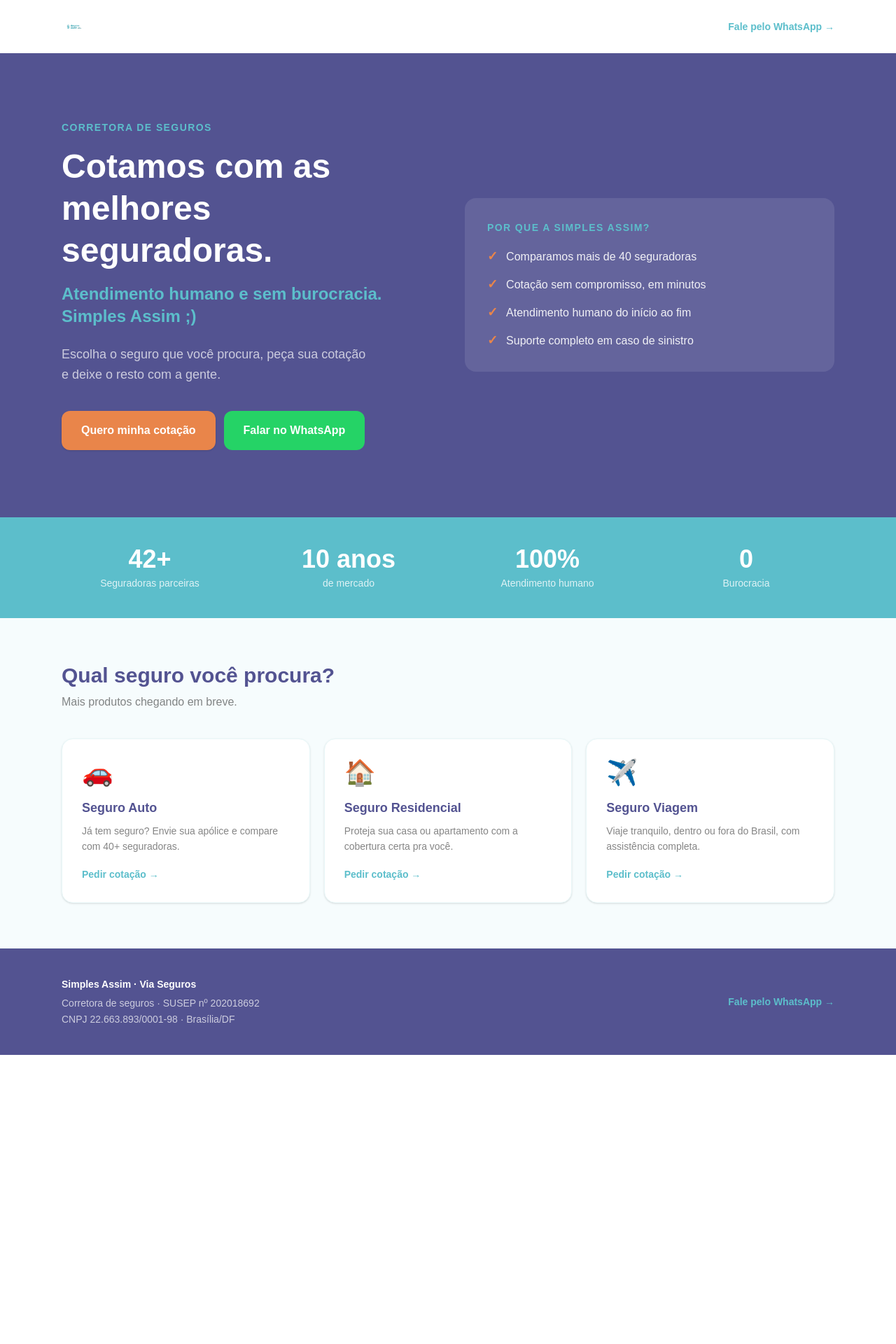
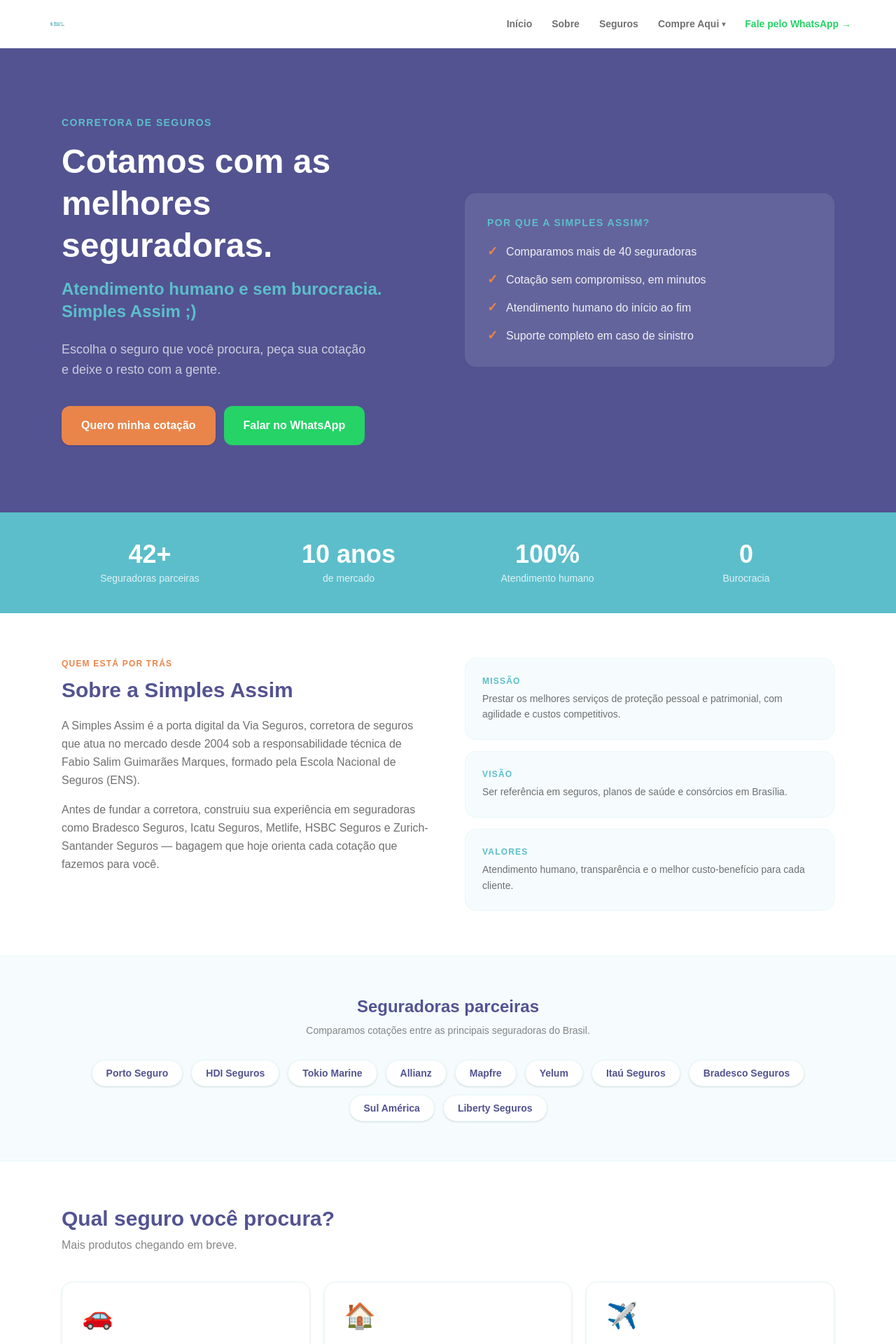
Before and after one commit to fabiosalim-pixel/site-simplesassim, a Next.js app: page / in a window 1280 px wide. Shown: the top 1920 px of the page at 70% size. Before the commit the page ends 1507 px from the top, so only its background shows below. Built offline with nearby package versions, Linux system fonts and the light colour scheme.

Commit message:
feat: menu de navegacao, secao sobre e seguradoras parceiras

```diff
--- a/app/[produto]/page.tsx
+++ b/app/[produto]/page.tsx
@@ -6,6 +6,7 @@
 import { notFound } from "next/navigation";
 import FormularioCotacao from "@/components/FormularioCotacao";
 import FormularioAutoQualificado from "@/components/FormularioAutoQualificado";
+import SiteHeader from "@/components/SiteHeader";
 import Image from "next/image";
 
 /* ─── CONFIGURAÇÃO DE PRODUTOS ─────────────────────────────────────────── */
@@ -100,28 +101,6 @@
 }
 
 /* ─── COMPONENTES INTERNOS ──────────────────────────────────────────────── */
-
-function NavBar() {
-  return (
-    <nav className="w-full bg-white border-b border-[#e8f7f8] px-6 py-4">
-      <div className="max-w-5xl mx-auto flex items-center justify-between">
-        <Image
-          src="/logo.png"
-          alt="Simples Assim"
-          width={160}
-          height={48}
-          priority
-        />
-        <a
-          href="https://wa.me/5561999867005"
-          className="text-sm font-semibold text-[#5CBECB] hover:text-[#4aacb9] transition-colors"
-        >
-          Fale pelo WhatsApp →
-        </a>
-      </div>
-    </nav>
-  );
-}
 
 function Hero({ config }: { config: ProdutoConfig }) {
   const whatsappUrl = `https://wa.me/5561999867005?text=${encodeURIComponent(
@@ -300,7 +279,7 @@
 
   return (
     <main className="min-h-screen font-[family-name:var(--font-nunito)]">
-      <NavBar />
+      <SiteHeader />
       <Hero config={config} />
       <CredibilidadeBar />
       <SecaoFormulario slug={produto} />
--- a/app/page.tsx
+++ b/app/page.tsx
@@ -1,9 +1,8 @@
 import type { Metadata } from "next";
 import Link from "next/link";
-import Image from "next/image";
+import SiteHeader from "@/components/SiteHeader";
 
 // ─────────────────────────────────────────────────────────────
-// Link de WhatsApp (já com o número real)
 const WHATSAPP =
   "https://wa.me/5561999867005?text=Ol%C3%A1!%20Quero%20uma%20cota%C3%A7%C3%A3o.";
 // ─────────────────────────────────────────────────────────────
@@ -49,33 +48,29 @@
   },
 ];
 
+// TODO: substituir por logos reais quando Salim enviar os arquivos
+// (ver tarefa no Asana — pendência de logos das seguradoras parceiras)
+const SEGURADORAS = [
+  "Porto Seguro",
+  "HDI Seguros",
+  "Tokio Marine",
+  "Allianz",
+  "Mapfre",
+  "Yelum",
+  "Itaú Seguros",
+  "Bradesco Seguros",
+  "Sul América",
+  "Liberty Seguros",
+];
+
 export default function Home() {
   return (
     <main className="min-h-screen bg-white">
-      {/* ── Header ── */}
-      <header className="max-w-6xl mx-auto px-6 py-5 flex items-center justify-between">
-        <Image
-          src="/logo.png"
-          alt="Simples Assim"
-          width={150}
-          height={42}
-          priority
-          className="h-9 w-auto"
-        />
-        <a
-          href={WHATSAPP}
-          target="_blank"
-          rel="noopener noreferrer"
-          className="text-sm font-semibold text-[#5CBECB] hover:text-[#4aa9b6] transition-colors"
-        >
-          Fale pelo WhatsApp →
-        </a>
-      </header>
+      <SiteHeader />
 
       {/* ── Hero ── */}
       <section className="bg-[#535391] text-white">
         <div className="max-w-6xl mx-auto px-6 py-16 md:py-24 grid md:grid-cols-2 gap-10 md:gap-12 items-center">
-          {/* Coluna esquerda */}
           <div>
             <p className="text-[#5CBECB] font-bold text-sm uppercase tracking-widest mb-4">
               Corretora de seguros
@@ -109,7 +104,6 @@
             </div>
           </div>
 
-          {/* Coluna direita — card "Por que a Simples Assim" */}
           <div className="bg-white/10 rounded-2xl p-7 md:p-8">
             <p className="text-[#5CBECB] font-bold text-sm uppercase tracking-widest mb-5">
               Por que a Simples Assim?
@@ -140,8 +134,86 @@
         </div>
       </section>
 
+      {/* ── Sobre ── */}
+      <section id="sobre" className="bg-white">
+        <div className="max-w-6xl mx-auto px-6 py-16 grid md:grid-cols-2 gap-12">
+          <div>
+            <p className="text-[#E9854A] font-bold text-xs uppercase tracking-widest mb-3">
+              Quem está por trás
+            </p>
+            <h2 className="text-2xl md:text-3xl font-black text-[#535391] mb-5">
+              Sobre a Simples Assim
+            </h2>
+            <p className="text-[#333333]/70 leading-relaxed mb-4">
+              A Simples Assim é a porta digital da Via Seguros, corretora de
+              seguros que atua no mercado desde 2004 sob a responsabilidade
+              técnica de Fabio Salim Guimarães Marques, formado pela Escola
+              Nacional de Seguros (ENS).
+            </p>
+            <p className="text-[#333333]/70 leading-relaxed">
+              Antes de fundar a corretora, construiu sua experiência em
+              seguradoras como Bradesco Seguros, Icatu Seguros, Metlife, HSBC
+              Seguros e Zurich-Santander Seguros — bagagem que hoje orienta
+              cada cotação que fazemos para você.
+            </p>
+          </div>
+
+          <div className="grid gap-4">
+            <div className="bg-[#f6fcfd] rounded-2xl p-6 border border-[#e8f7f8]">
+              <p className="text-xs font-bold text-[#5CBECB] uppercase tracking-widest mb-1.5">
+                Missão
+              </p>
+              <p className="text-[#333333]/70 text-sm leading-relaxed">
+                Prestar os melhores serviços de proteção pessoal e
+                patrimonial, com agilidade e custos competitivos.
+              </p>
+            </div>
+            <div className="bg-[#f6fcfd] rounded-2xl p-6 border border-[#e8f7f8]">
+              <p className="text-xs font-bold text-[#5CBECB] uppercase tracking-widest mb-1.5">
+                Visão
+              </p>
+              <p className="text-[#333333]/70 text-sm leading-relaxed">
+                Ser referência em seguros, planos de saúde e consórcios em
+                Brasília.
+              </p>
+            </div>
+            <div className="bg-[#f6fcfd] rounded-2xl p-6 border border-[#e8f7f8]">
+              <p className="text-xs font-bold text-[#5CBECB] uppercase tracking-widest mb-1.5">
+                Valores
+              </p>
+              <p className="text-[#333333]/70 text-sm leading-relaxed">
+                Atendimento humano, transparência e o melhor custo-benefício
+                para cada cliente.
+              </p>
+            </div>
+          </div>
+        </div>
+      </section>
+
+      {/* ── Seguradoras parceiras ── */}
+      <section className="bg-[#f6fcfd] border-y border-[#e8f7f8]">
+        <div className="max-w-6xl mx-auto px-6 py-14">
+          <h2 className="text-xl md:text-2xl font-black text-[#535391] text-center mb-2">
+            Seguradoras parceiras
+          </h2>
+          <p className="text-[#333333]/60 text-center text-sm mb-8">
+            Comparamos cotações entre as principais seguradoras do Brasil.
+          </p>
+          <div className="flex flex-wrap justify-center gap-3">
+            {SEGURADORAS.map((s) => (
+              <span
+                key={s}
+                className="bg-white border border-[#e8f7f8] rounded-full px-5 py-2 text-sm font-semibold text-[#535391] shadow-sm"
+              >
+                {s}
+              </span>
+            ))}
+          </div>
+        </div>
+      </section>
+
       {/* ── Produtos ── */}
-      <section id="produtos" className="bg-[#f6fcfd] border-b border-[#e8f7f8]">
+      <section id="produtos" className="bg-white border-b border-[#e8f7f8]">
         <div className="max-w-6xl mx-auto px-6 py-16">
           <h2 className="text-2xl md:text-3xl font-black text-[#535391] mb-2">
             Qual seguro você procura?
@@ -175,13 +247,14 @@
 
       {/* ── Rodapé ── */}
       <footer className="bg-[#535391] text-white/70">
-        <div className="max-w-6xl mx-auto px-6 py-10 flex flex-col md:flex-row md:items-center md:justify-between gap-4">
+        <div className="max-w-6xl mx-auto px-6 py-10 flex flex-col md:flex-row md:items-start md:justify-between gap-6">
           <div className="text-sm leading-relaxed">
             <p className="font-bold text-white mb-1">
               Simples Assim · Via Seguros
             </p>
             <p>Corretora de seguros · SUSEP nº 202018692</p>
             <p>CNPJ 22.663.893/0001-98 · Brasília/DF</p>
+            <p className="mt-2">Tel/WhatsApp: (61) 99986-7005</p>
           </div>
           <a
             href={WHATSAPP}
--- /dev/null
+++ b/components/SiteHeader.tsx
@@ -0,0 +1,133 @@
+import Image from "next/image";
+import Link from "next/link";
+
+const WHATSAPP_NUMERO = "5561999867005";
+
+function waLink(mensagem: string) {
+  return `https://wa.me/${WHATSAPP_NUMERO}?text=${encodeURIComponent(mensagem)}`;
+}
+
+const PRODUTOS_MENU = [
+  { nome: "Auto", icone: "🚗", href: "/seguro-auto" },
+  {
+    nome: "Empresarial",
+    icone: "🏢",
+    href: waLink("Olá! Quero uma cotação de Seguro Empresarial."),
+  },
+  { nome: "Residencial", icone: "🏠", href: "/seguro-residencial" },
+  { nome: "Viagem", icone: "✈️", href: "/seguro-viagem" },
+  {
+    nome: "Vida",
+    icone: "❤️",
+    href: waLink("Olá! Quero uma cotação de Seguro de Vida."),
+  },
+];
+
+const NAV_LINKS = [
+  { nome: "Início", href: "/" },
+  { nome: "Sobre", href: "/#sobre" },
+  { nome: "Seguros", href: "/#produtos" },
+];
+
+function ItemMenuProduto({ p }: { p: (typeof PRODUTOS_MENU)[number] }) {
+  const externo = p.href.startsWith("http");
+  return (
+    <a
+      href={p.href}
+      target={externo ? "_blank" : undefined}
+      rel={externo ? "noopener noreferrer" : undefined}
+      className="flex items-center gap-2 px-4 py-2.5 text-sm text-[#333333] hover:bg-[#f6fcfd] hover:text-[#5CBECB] transition-colors"
+    >
+      <span>{p.icone}</span>
+      {p.nome}
+    </a>
+  );
+}
+
+function DropdownCompreAqui() {
+  return (
+    <details className="relative">
+      <summary className="list-none cursor-pointer flex items-center gap-1 text-sm font-semibold text-[#333333]/70 hover:text-[#5CBECB] transition-colors [&::-webkit-details-marker]:hidden">
+        Compre Aqui
+        <span className="text-[10px] mt-0.5">▾</span>
+      </summary>
+      <div className="absolute right-0 mt-2 w-52 bg-white border border-[#e8f7f8] rounded-xl shadow-lg overflow-hidden z-50">
+        {PRODUTOS_MENU.map((p) => (
+          <ItemMenuProduto key={p.nome} p={p} />
+        ))}
+      </div>
+    </details>
+  );
+}
+
+export default function SiteHeader() {
+  return (
+    <header className="w-full bg-white border-b border-[#e8f7f8] px-6 py-4 relative z-50">
+      <div className="max-w-6xl mx-auto flex items-center justify-between">
+        <Link href="/" className="flex-shrink-0">
+          <Image
+            src="/logo.png"
+            alt="Simples Assim"
+            width={150}
+            height={42}
+            priority
+            className="h-9 w-auto"
+          />
+        </Link>
+
+        {/* Menu — desktop */}
+        <nav className="hidden md:flex items-center gap-7">
+          {NAV_LINKS.map((l) => (
+            <a
+              key={l.nome}
+              href={l.href}
+              className="text-sm font-semibold text-[#333333]/70 hover:text-[#5CBECB] transition-colors"
+            >
+              {l.nome}
+            </a>
+          ))}
+          <DropdownCompreAqui />
+          <a
+            href={waLink("Olá! Quero uma cotação.")}
+            target="_blank"
+            rel="noopener noreferrer"
+            className="text-sm font-semibold text-[#25D366] hover:text-[#1ebe5a] transition-colors"
+          >
+            Fale pelo WhatsApp →
+          </a>
+        </nav>
+
+        {/* Menu — mobile (hambúrguer, clique abre/fecha) */}
+        <details className="md:hidden relative">
+          <summary className="list-none cursor-pointer text-2xl leading-none text-[#535391] [&::-webkit-details-marker]:hidden">
+            ☰
+          </summary>
+          <div className="absolute right-0 mt-3 w-60 bg-white border border-[#e8f7f8] rounded-xl shadow-lg p-2 z-50">
+            {NAV_LINKS.map((l) => (
+              <a
+                key={l.nome}
+                href={l.href}
+                className="block px-3 py-2.5 rounded-lg text-sm font-semibold text-[#333333] hover:bg-[#f6fcfd]"
+              >
+                {l.nome}
+              </a>
+            ))}
+            <div className="border-t border-[#e8f7f8] my-1" />
+            {PRODUTOS_MENU.map((p) => (
+              <ItemMenuProduto key={p.nome} p={p} />
+            ))}
+            <div className="border-t border-[#e8f7f8] my-1" />
+            <a
+              href={waLink("Olá! Quero uma cotação.")}
+              target="_blank"
+              rel="noopener noreferrer"
+              className="block px-3 py-2.5 rounded-lg text-sm font-bold text-[#25D366] hover:bg-[#f6fcfd]"
+            >
+              Fale pelo WhatsApp →
+            </a>
+          </div>
+        </details>
+      </div>
+    </header>
+  );
+}
```
